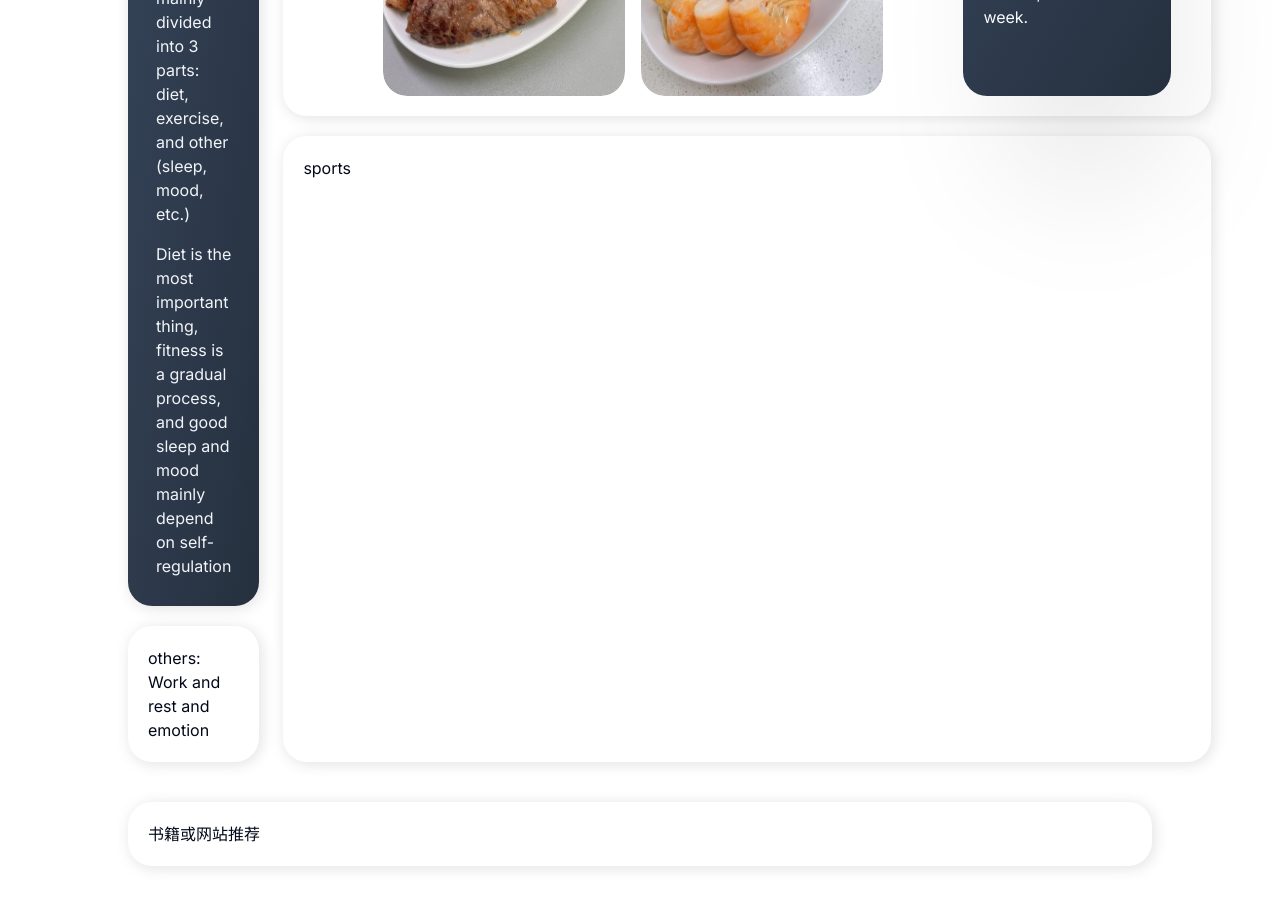
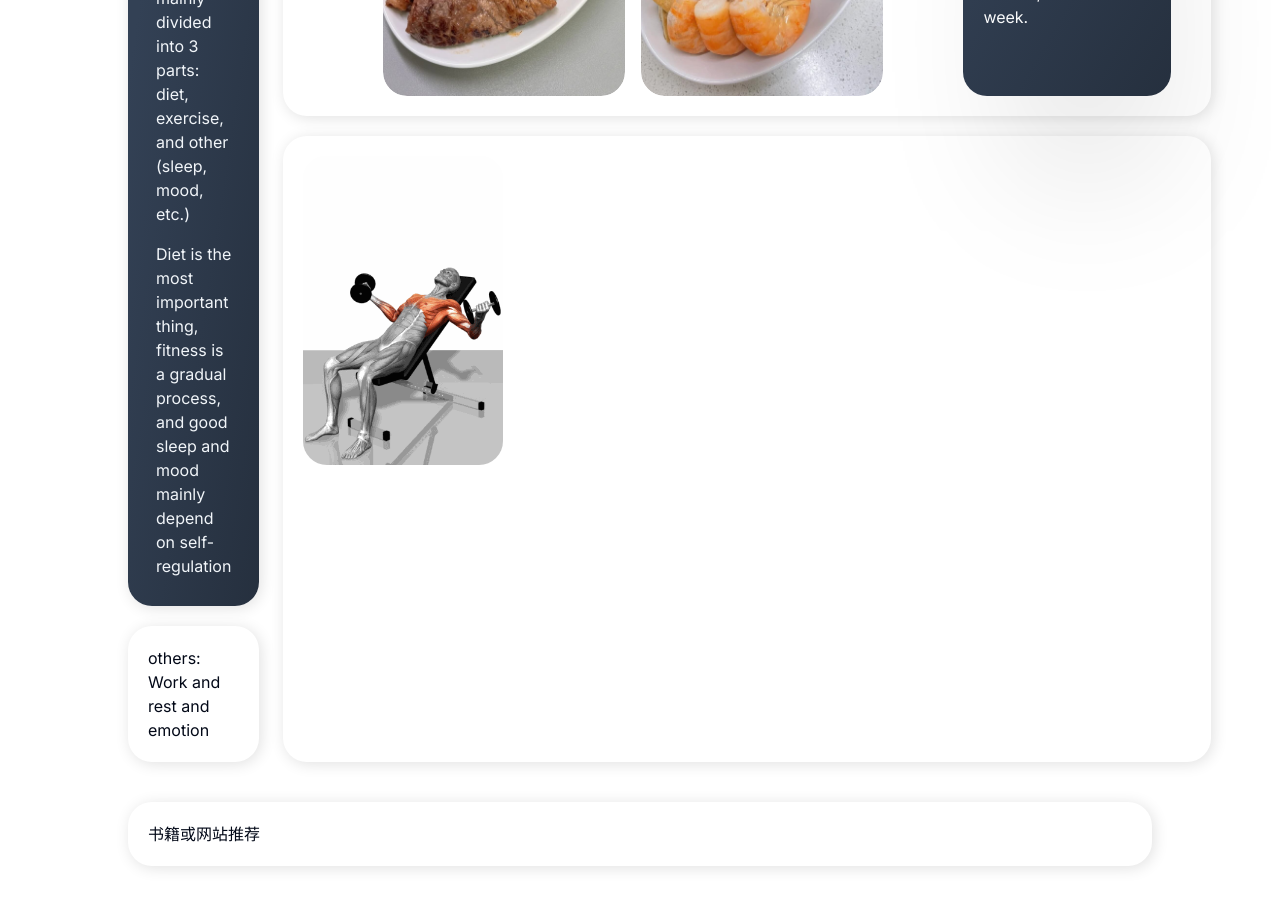
Before and after one commit to BenjaminWu-59/blog-benjamin59, a Next.js app: page / in a window 1280 px wide. Shown: the part 3580-4488 px from the top of the page. Built offline with nearby package versions, Linux system fonts and the light colour scheme; a web font is replaced by a local one.

Commit message:
git test

```diff
--- a/components/FitnessList.tsx
+++ b/components/FitnessList.tsx
@@ -85,17 +85,24 @@ const FitnessList: React.FC<FitnessListProps> = ({ diets = [] }) => {
               </Carousel>
               <div className="p-5 text-gray-50 flex-grow flex flex-col justify-center items-center rounded-3xl grayGradient">
                 <p className="whitespace-nowrap text-orange-400 text-4xl mb-2 font-bold">
-                   Daily Diet
+                  Daily Diet
                 </p>
                 <p className="text-gray-50">
-                This is the diet I usually eat, but it is not so strict. I often eat high-fat and high-salt foods with friends, about once a week.
+                  This is the diet I usually eat, but it is not so strict. I often eat high-fat and high-salt foods with friends, about once a week.
                 </p>
               </div>
             </div>
 
             {/* 运动 */}
             <div className="flex-grow p-5 rounded-3xl shadow-custom ">
-              sports
+              <Image
+                src={`/fitness/chest1.gif`}
+                alt="Fitness"
+                className="rounded-3xl"
+                width={200}
+                height={30}
+                priority
+              />
             </div>
           </div>
         </div>
```
Also changed, not shown: public/fitness/chest1.gif (added).
